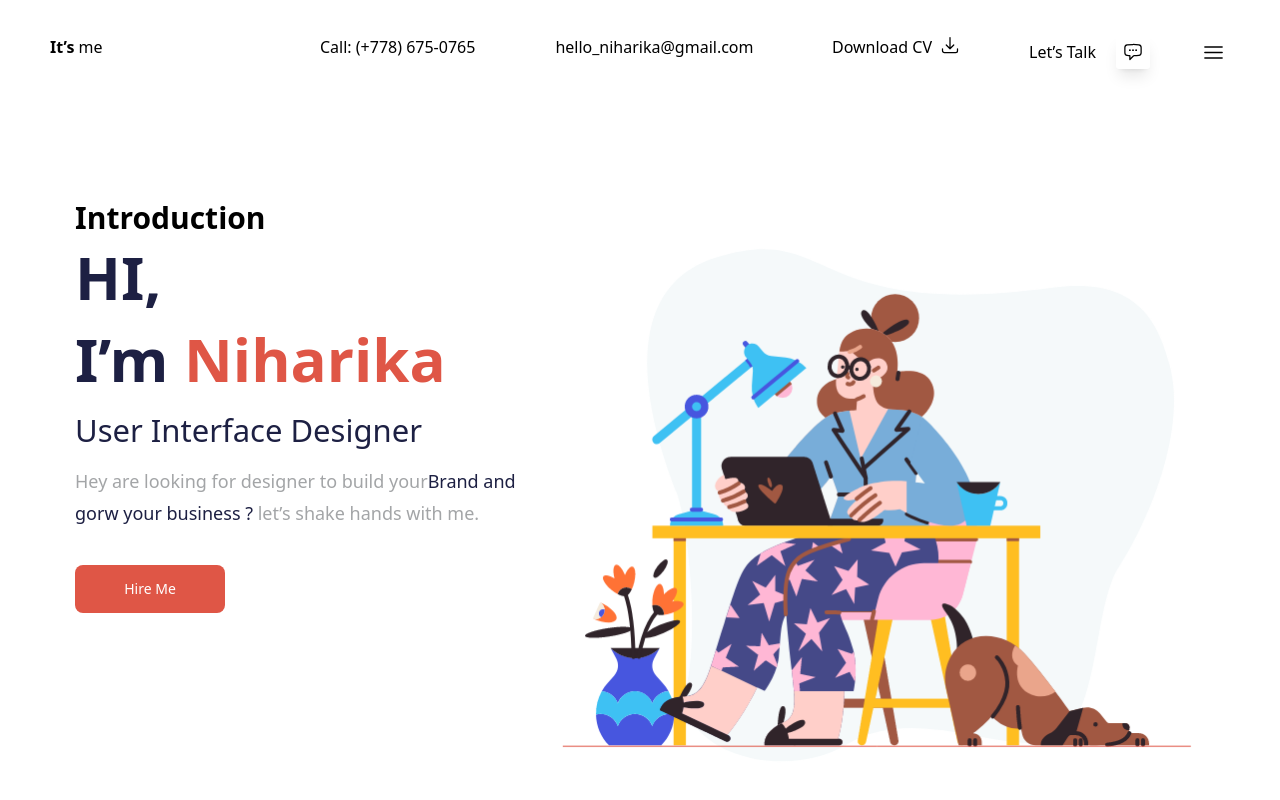
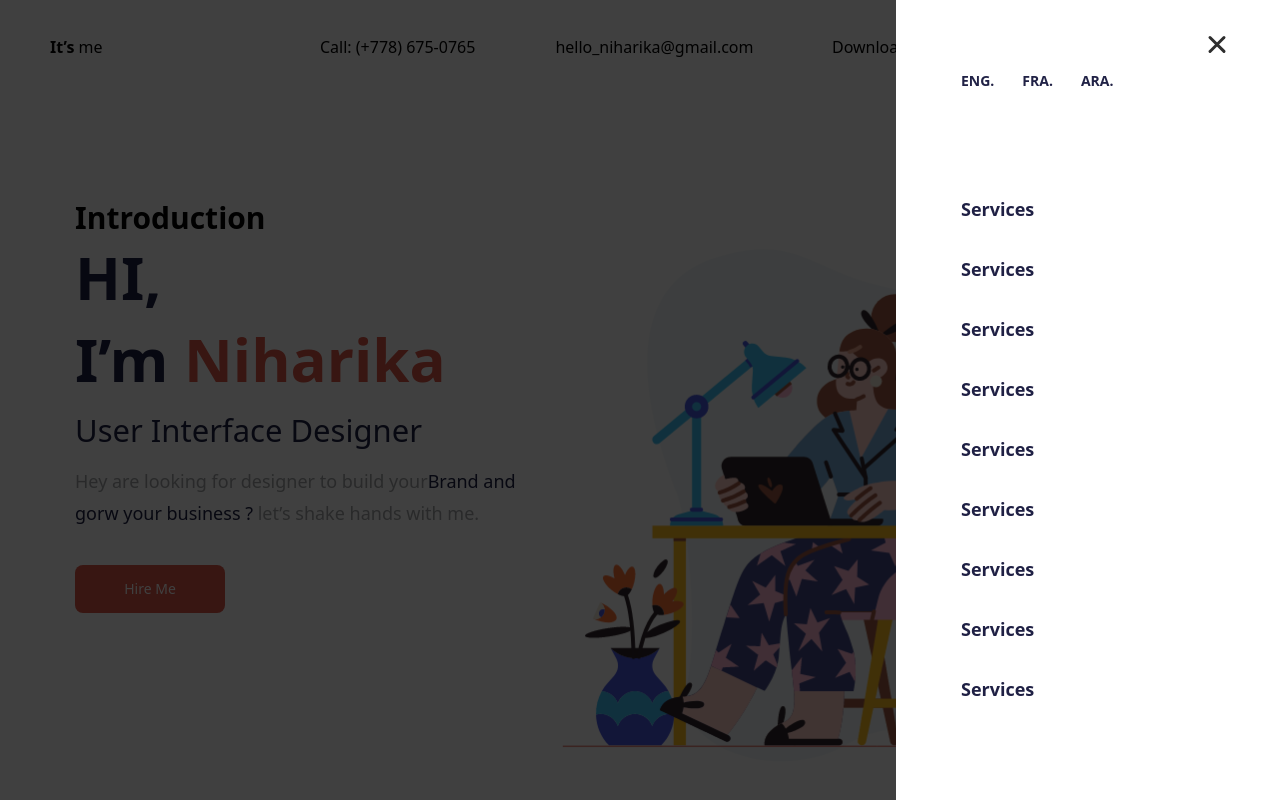
Before and after one commit to Mukles/portfolio-theme, a Next.js app: page / in a window 1280 px wide. Both pictures are taken after a click on the button 1213 px from the left and 52 px from the top of the page. Built offline with nearby package versions, Linux system fonts and the light colour scheme.

Commit message:
modal add

```diff
--- a/components/Header.tsx
+++ b/components/Header.tsx
@@ -1,11 +1,23 @@
-import {
-  Bars3Icon,
-  ChatBubbleLeftEllipsisIcon,
-} from "@heroicons/react/24/outline";
+import { ChatBubbleLeftEllipsisIcon } from "@heroicons/react/24/outline";
+import { AnimatePresence, motion, useCycle } from "framer-motion";
 import Link from "next/link";
+import { MenuToggle } from "./menu-toggle";
 import SideBar from "./sidebar";
 
+const overlay = {
+  open: {
+    background: "rgba(0, 0, 0, 0.75",
+  },
+  closed: {
+    background: "rgb(255, 255, 225, 1",
+  },
+
+  transition: { duration: 0.3 },
+};
+
 const Header = () => {
+  const [isOpen, toggleOpen] = useCycle(false, true);
+
   return (
     <header>
       <div className="fixed top-[35px] left-[50px] z-50">
@@ -14,7 +26,7 @@ const Header = () => {
         </Link>
       </div>
 
-      <div className="fixed top-[35px] right-[130px] flex items-center z-50">
+      <div className="fixed top-[35px] right-[130px] flex items-center z-20">
         <span>Let&rsquo;s Talk</span>
         <button className="w-[34px] h-[34px] rounded-[3px] shadow-lg ml-5 bg-white flex items-center justify-center">
           <ChatBubbleLeftEllipsisIcon className="w-5 h-5" />
@@ -22,12 +34,23 @@ const Header = () => {
       </div>
 
       <div className="fixed top-[35px] right-[50px] z-50">
-        <button className="w-[34px] h-[34px] flex items-center justify-center">
-          <Bars3Icon className="w-[25px] h-[25px]" />
-        </button>
+        <MenuToggle isOpen={isOpen} toggle={() => toggleOpen()} />
       </div>
 
-      <SideBar />
+      {
+        <AnimatePresence>
+          {isOpen && (
+            <motion.div
+              initial={false}
+              variants={overlay}
+              animate={isOpen ? "open" : "closed"}
+              className="fixed top-0 left-0 w-full h-full z-20"
+            >
+              <SideBar isOpen={isOpen} toggle={() => toggleOpen()} />
+            </motion.div>
+          )}
+        </AnimatePresence>
+      }
     </header>
   );
 };
--- /dev/null
+++ b/components/menu-toggle.tsx
@@ -0,0 +1,43 @@
+import { motion } from "framer-motion";
+
+const Path = (props: any) => (
+  <motion.path
+    fill="transparent"
+    strokeWidth="3"
+    stroke="hsl(0, 0%, 18%)"
+    strokeLinecap="round"
+    {...props}
+  />
+);
+
+export const MenuToggle = ({ toggle, isOpen }: any) => (
+  <motion.button
+    initial={false}
+    animate={isOpen ? "open" : "closed"}
+    onClick={toggle}
+    className="close"
+  >
+    <svg width="23" height="23" viewBox="0 0 23 23">
+      <Path
+        variants={{
+          closed: { d: "M 2 2.5 L 20 2.5" },
+          open: { d: "M 3 16.5 L 17 2.5" },
+        }}
+      />
+      <Path
+        d="M 2 9.423 L 20 9.423"
+        variants={{
+          closed: { opacity: 1 },
+          open: { opacity: 0 },
+        }}
+        transition={{ duration: 0.1 }}
+      />
+      <Path
+        variants={{
+          closed: { d: "M 2 16.346 L 20 16.346" },
+          open: { d: "M 3 2.5 L 17 16.346" },
+        }}
+      />
+    </svg>
+  </motion.button>
+);
--- a/components/sidebar.tsx
+++ b/components/sidebar.tsx
@@ -1,14 +1,143 @@
+import { motion } from "framer-motion";
 import Link from "next/link";
+import { useEffect, useRef } from "react";
 
-const SideBar = () => {
+interface Props {
+  isOpen: boolean;
+  toggle: () => void;
+}
+
+const SideBar = ({ isOpen, toggle }: Props) => {
+  const sideBarRef = useRef<HTMLDivElement>(null);
+
+  const handleClick = (event: MouseEvent) => {
+    const element = event.target as HTMLElement;
+
+    if (
+      sideBarRef.current &&
+      !sideBarRef.current.contains(element) &&
+      !element.closest(".close")
+    ) {
+      toggle();
+    }
+  };
+
+  useEffect(() => {
+    document.addEventListener("click", handleClick);
+    return () => document.removeEventListener("click", handleClick);
+  }, []);
+
   return (
-    <div className="sidebar">
-      <ul>
+    <motion.div
+      ref={sideBarRef}
+      initial={{ x: "100%" }}
+      animate={{ x: 0 }}
+      exit={{ x: "100%" }}
+      transition={{ duration: 0.2 }}
+      className="w-96 bg-white fixed top-0 right-0 h-full z-20 p-[65px] flex flex-col"
+    >
+      <ul className="flex space-x-7">
         <li>
-          <Link href={"#services"}>Services</Link>
+          <button className=" uppercase text-sm leading-[32px] font-semibold text-[#212246]">
+            Eng.
+          </button>
+        </li>
+        <li>
+          <button className=" uppercase text-sm leading-[32px] font-semibold text-[#212246]">
+            Fra.
+          </button>
+        </li>
+        <li>
+          <button className=" uppercase text-sm leading-[32px] font-semibold text-[#212246]">
+            Ara.
+          </button>
         </li>
       </ul>
-    </div>
+      <div className="h-full overflow-y-auto mt-24">
+        <ul className="space-y-7">
+          <li>
+            <Link
+              className="text-[18px] leading-[32px] font-bold text-[#1f2044]"
+              href={"#services"}
+            >
+              Services
+            </Link>
+          </li>
+          <li>
+            <Link
+              className="text-[18px] leading-[32px] font-bold text-[#1f2044]"
+              href={"#services"}
+            >
+              Services
+            </Link>
+          </li>
+          <li>
+            <Link
+              className="text-[18px] leading-[32px] font-bold text-[#1f2044]"
+              href={"#services"}
+            >
+              Services
+            </Link>
+          </li>
+          <li>
+            <Link
+              className="text-[18px] leading-[32px] font-bold text-[#1f2044]"
+              href={"#services"}
+            >
+              Services
+            </Link>
+          </li>
+          <li>
+            <Link
+              className="text-[18px] leading-[32px] font-bold text-[#1f2044]"
+              href={"#services"}
+            >
+              Services
+            </Link>
+          </li>
+          <li>
+            <Link
+              className="text-[18px] leading-[32px] font-bold text-[#1f2044]"
+              href={"#services"}
+            >
+              Services
+            </Link>
+          </li>
+          <li>
+            <Link
+              className="text-[18px] leading-[32px] font-bold text-[#1f2044]"
+              href={"#services"}
+            >
+              Services
+            </Link>
+          </li>
+          <li>
+            <Link
+              className="text-[18px] leading-[32px] font-bold text-[#1f2044]"
+              href={"#services"}
+            >
+              Services
+            </Link>
+          </li>
+          <li>
+            <Link
+              className="text-[18px] leading-[32px] font-bold text-[#1f2044]"
+              href={"#services"}
+            >
+              Services
+            </Link>
+          </li>
+          <li>
+            <Link
+              className="text-[18px] leading-[32px] font-bold text-[#1f2044]"
+              href={"#services"}
+            >
+              Services
+            </Link>
+          </li>
+        </ul>
+      </div>
+    </motion.div>
   );
 };
 
--- a/pages/_app.tsx
+++ b/pages/_app.tsx
@@ -3,6 +3,8 @@ import "@/styles/globals.css";
 import type { AppProps } from "next/app";
 
 export default function App({ Component, pageProps }: AppProps) {
+  const routesHandler = () => {};
+
   return (
     <>
       <Header />
--- a/pages/index.tsx
+++ b/pages/index.tsx
@@ -27,7 +27,9 @@ const sections: Section[] = [
 const Experiment = (): JSX.Element => {
   // Initialize variables for tracking the current section index, scroll position, and whether or not the user can currently scroll
   const router = useRouter();
-  const path = router.asPath.replace("/#", "");
+  const [path, setPath] = useState(
+    typeof window !== "undefined" ? window.location.hash : ""
+  );
   const index = sections.findIndex((section) => section.sectionName === path);
   const [currentSectionIndex, setCurrentSectionIndex] = useState<number>(
     index >= 0 ? index : 0
@@ -42,13 +44,30 @@ const Experiment = (): JSX.Element => {
       (section) => section.sectionName === sectionId
     );
 
-    console.log({ sectionIndex });
-
     // If a section ID is found, update the current section index
     if (sectionIndex !== -1) {
       setCurrentSectionIndex(sectionIndex);
     }
   }, [path]);
+
+  useEffect(() => {
+    // Listen for changes to the hash value in the URL bar
+    const handleHashChange = () => {
+      setPath(window.location.hash);
+    };
+
+    window.addEventListener("hashchange", handleHashChange);
+
+    // Remove event listener on unmount
+    return () => {
+      window.removeEventListener("hashchange", handleHashChange);
+    };
+  }, []);
+
+  const handleNavigation = (sectionName: string) => {
+    setPath(`#${sectionName}`);
+    window.location.hash = `#${sectionName}`;
+  };
 
   // Define a function to handle mouse wheel events
   const handleOnMouseWheel = (
@@ -81,7 +100,7 @@ const Experiment = (): JSX.Element => {
     // Move to the next section if the user is scrolling down and has reached the bottom of the current section
     if (
       delta < 0 &&
-      bottomTrigger &&
+      currentScrollPosition === sectionHeight &&
       userCanScroll &&
       currentSectionIndex < sections.length - 1
     ) {
```
Also changed, not shown: hooks/useRouting.ts (added, +37 -0 lines).
